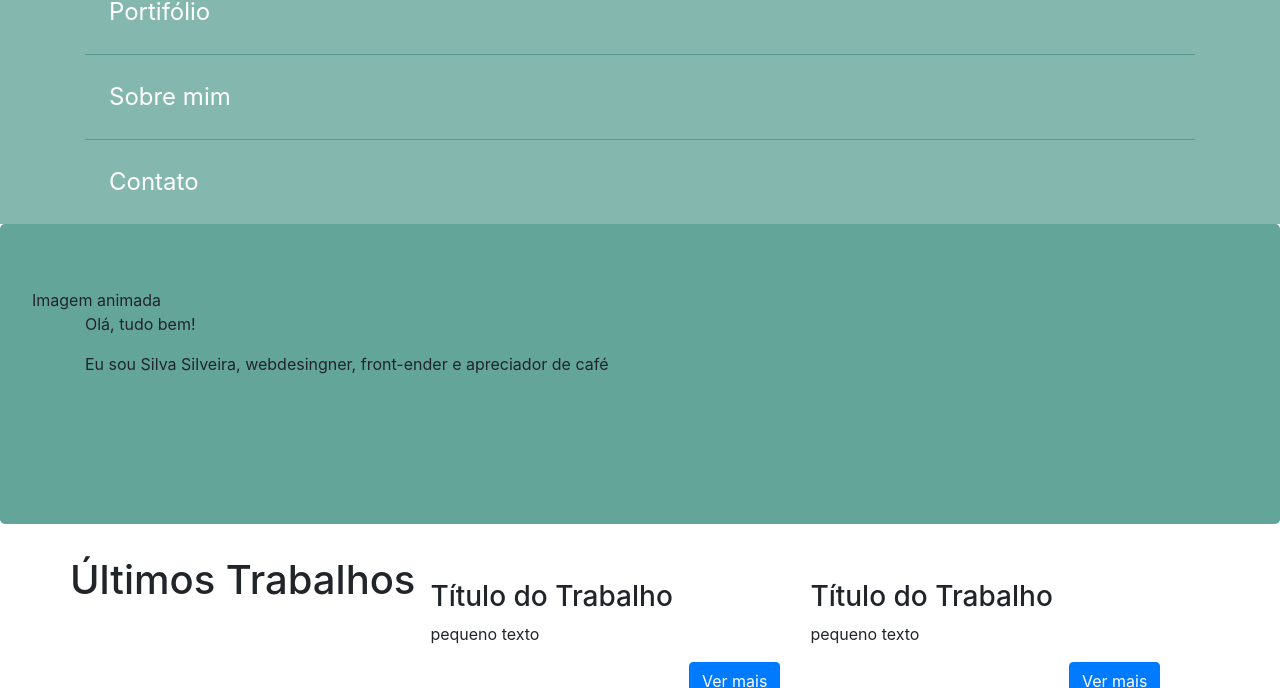
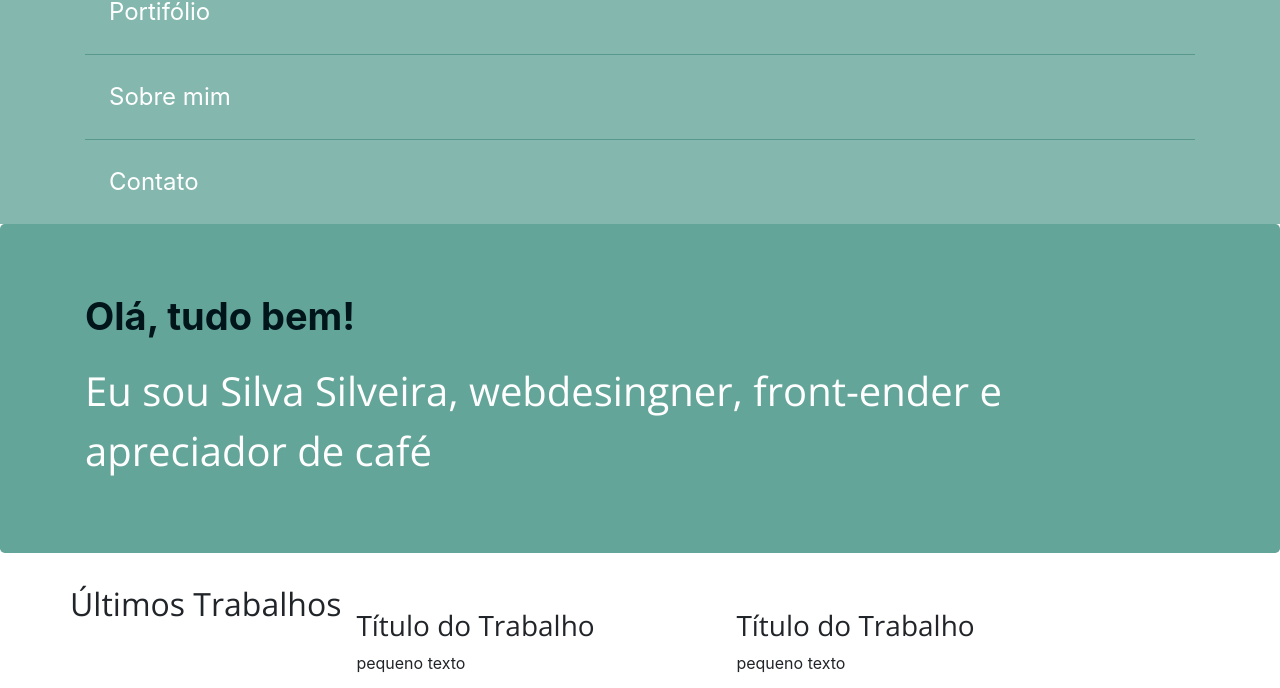
Before and after one commit to WescleyMartins1988/Front-End, a website: page src/index.html in a window 1280 px wide. Shown: the part 81-769 px from the top of the page. Drawn offline with nearby package versions, Linux system fonts and the light colour scheme.

Commit message:
Include Google Fonts

```diff
--- a/src/index.html
+++ b/src/index.html
@@ -26,16 +26,16 @@
             </ul>
         </div>
     </nav>
-     <div class="jumbotron header-animado">Imagem animada
+     <div class="jumbotron header-animado">
          <div class="container">
-             <p>Olá, tudo bem!</p>
-             <p>Eu sou Silva Silveira, webdesingner, front-ender e apreciador de café</p>
+             <p class="header-animado__title">Olá, tudo bem!</p>
+             <h1 class="header-animado__subtitle">Eu sou Silva Silveira, webdesingner, front-ender e apreciador de café</h1>
          </div>
      </div>
      <div class="container">
          <div class="row">
              <div class="col-xs-12">
-                 <h1>Últimos Trabalhos</h1>
+                 <h2>Últimos Trabalhos</h2>
              </div>
              <div class="col-xs-12 col-sm-6 col-md-4">
                  <div class="thumbnail">
--- /dev/null
+++ b/src/sass/_base.scss
@@ -0,0 +1,3 @@
+h1, h2, h3, h4, h5, h5, h6, .title{
+    font-family: 'Open Sans', 'Helvetica Neue', Arial, sans-serif;
+}
--- a/src/sass/_partials/_header-animado.scss
+++ b/src/sass/_partials/_header-animado.scss
@@ -1,5 +1,18 @@
 .header-animado{
     $h: 300px;
-    height: $h;
     background-color: $main-color;
+
+    &__title{
+        color: #00151a;
+        font-size: 38px;
+        font-weight: bold;
+    }
+
+    &__subtitle{
+        color: white;
+        font-size: 34;
+        font-weight: 300;
+        line-height: 1.5;
+
+    }
 }
--- a/src/sass/main.scss
+++ b/src/sass/main.scss
@@ -1,3 +1,5 @@
+@import url('https://fonts.googleapis.com/css?family=Open+Sans:300,400');
 @import '_variables';
+@import '_base';
 @import '_partials/_header-nav';
 @import '_partials/_header-animado';
```
Also changed, not shown: src/css/main.css.
